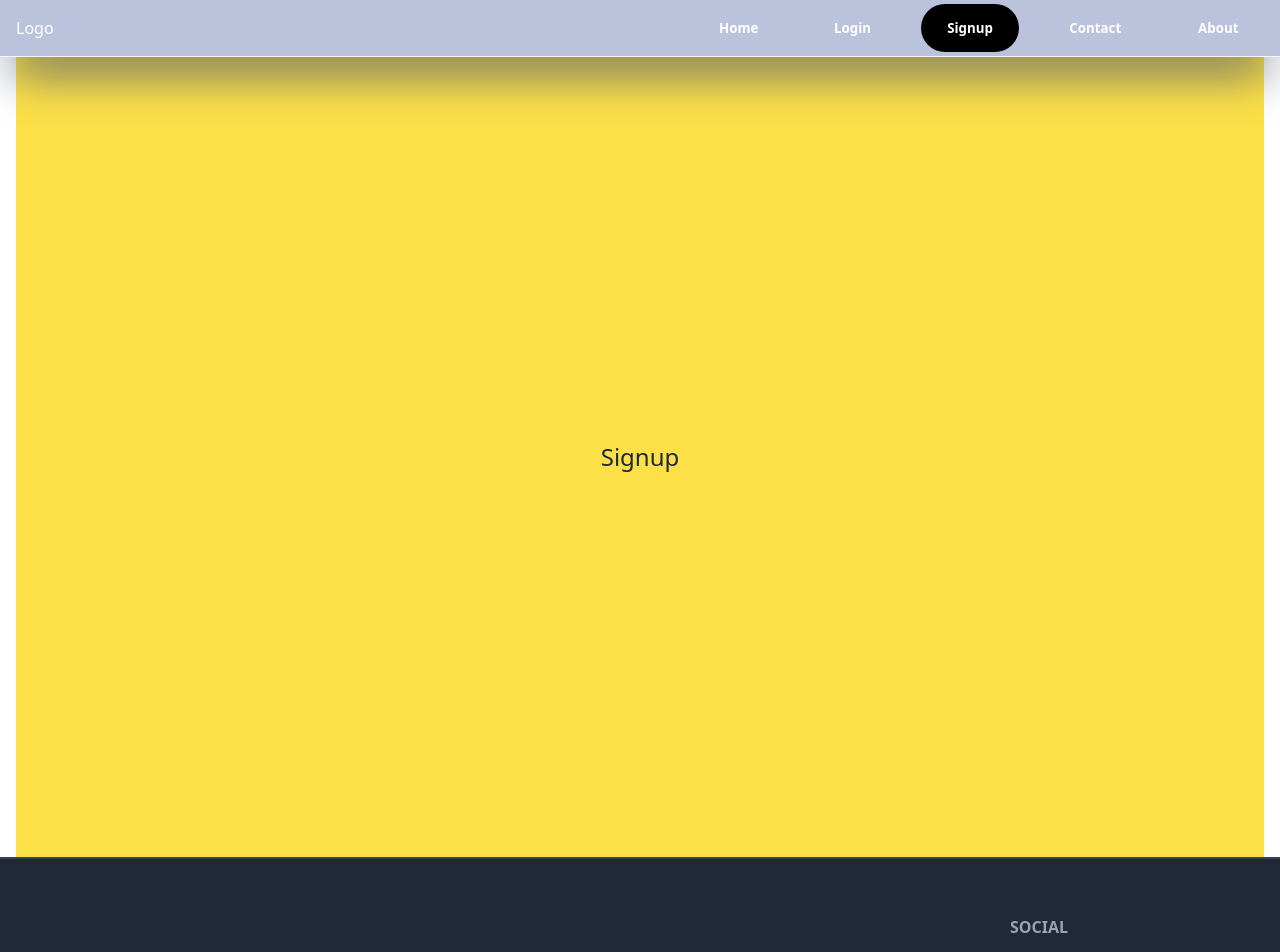
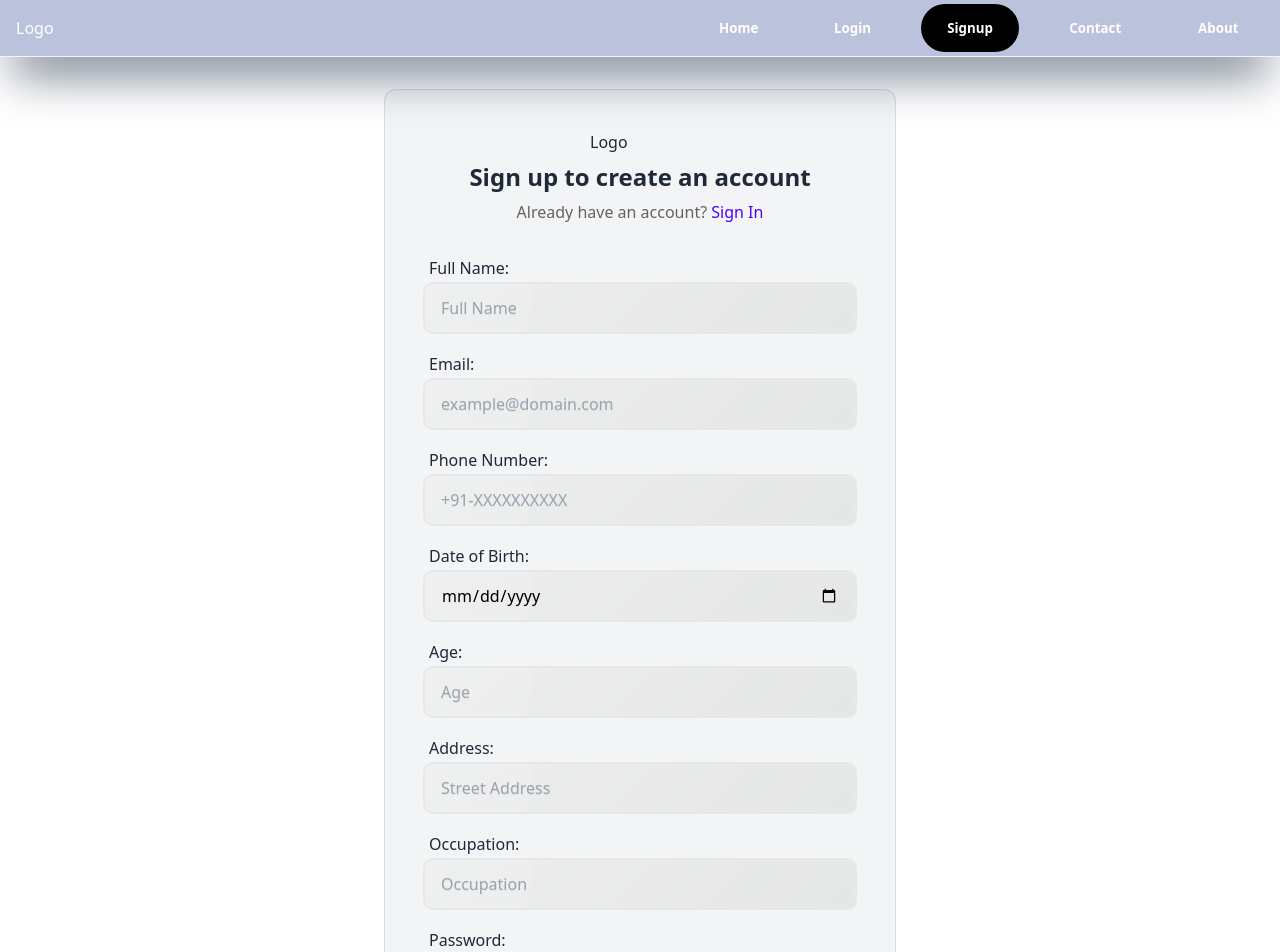
Before and after one commit to TBS96/neuroAI-client, a React (Vite) app: page /signup in a window 1280 px wide. Shown: the top 952 px of the page. Built offline with nearby package versions, Linux system fonts and the light colour scheme.

Commit message:
create component Signup
wrap it in index.js

wrap it in page Signup

Signed-off-by: TBS96 <9tbs6@proton.me>

```diff
--- /dev/null
+++ b/src/components/Signup.jsx
@@ -0,0 +1,127 @@
+import React, { useState } from 'react'
+import { useForm } from 'react-hook-form';
+import { Link, useNavigate } from 'react-router-dom'
+import { Button, Input } from './index'
+
+function Signup () {
+
+    const navigate = useNavigate();
+
+    const { register, handleSubmit } = useForm();
+
+    const [error, setError] = useState('');
+
+    const [showPass, setShowPass] = useState(false);
+
+    const create = () => {};
+
+    return (
+        <div className='flex items-center justify-center w-full my-8 px-4 sm:px-0'>
+            <div className={`mx-auto w-full max-w-lg bg-gray-100 rounded-xl p-10 border border-black/10`}>
+                <div className='mb-2 flex justify-center'>
+                    <span className='inline-block w-full max-w-[100px]'>
+                        Logo
+                    </span>
+                </div>
+                <h2 className='text-center text-2xl font-bold leading-tight'>Sign up to create an account</h2>
+                <p className='mt-2 text-center text-base text-black/60'>
+                    Already have an account?&nbsp;
+                    <Link to='/login' className='font-medium text-primary transition-all duration-200 hover:underline'>
+                        Sign In
+                    </Link>
+                </p>
+                {error && <p className='text-red-600 mt-8 text-center'>{error}</p>}
+
+                <form onSubmit={handleSubmit(create)} className='mt-8 form-control'>
+                    <div className='space-y-5'>
+                        <Input
+                            label='Full Name: '
+                            type='text'
+                            placeholder='Full Name'
+                            {...register('name', {
+                                required: true,
+                            })}
+                        />
+                        <Input
+                            label='Email: '
+                            placeholder='example@domain.com'
+                            type='email'
+                            {...register('email', {
+                                required: true,
+                                validate: {
+                                    matchPattern: (value) => /^\w+([.-]?\w+)*@\w+([.-]?\w+)*(\.\w{2,3})+$/.test(value) ||
+                                        'Email address must be a valid address',
+                                }
+                            })}
+                        />
+                        <Input
+                            label='Phone Number: '
+                            placeholder='+91-XXXXXXXXXX'
+                            type='tel'
+                            {...register('phone_number', {
+                                required: true,
+                            })}
+                        />
+                        <Input
+                            label='Date of Birth: '
+                            type='date'
+                            {...register('dob', {
+                                required: true,
+                            })}
+                        />
+                        <Input
+                            label='Age: '
+                            placeholder='Age'
+                            type='number'
+                            {...register('age', {
+                                required: true,
+                            })}
+                        />
+                        <Input
+                            label='Address: '
+                            placeholder='Street Address'
+                            type='text'
+                            autocomplete='street-address'
+                            {...register('address', {
+                                required: true,
+                            })}
+                        />
+                        <Input
+                            label='Occupation: '
+                            placeholder='Occupation'
+                            type='text'
+                            {...register('occupation', {
+                                required: true,
+                            })}
+                        />
+                        <Input
+                            label='Password: '
+                            placeholder='✪✪✪✪✪✪✪✪✪✪✪'
+                            type={showPass ? 'text' : 'password'}
+                            {...register('password', {
+                                required: true,
+                            })}
+                        />
+                        <div className='flex items-end sm:flex-col gap-2'>
+                            <Input
+                                label='Confirm Password: '
+                                placeholder='✪✪✪✪✪✪✪✪✪✪✪'
+                                type={showPass ? 'text' : 'password'}
+                                {...register('password', {
+                                    required: true,
+                                })}
+                            />
+                            <input type='checkbox' className='hidden' id='show' onChange={() => setShowPass(!showPass)} />
+                            <label htmlFor="show" className='btn btn-square btn-outline'>{showPass ? 'hide' : 'show'}</label>
+                        </div>
+                        <Button type='submit' className='w-full hover:bg-blue-700'>
+                            Create Account
+                        </Button>
+                    </div>
+                </form>
+            </div>
+        </div>
+    )
+}
+
+export default Signup
--- a/src/components/index.js
+++ b/src/components/index.js
@@ -3,7 +3,8 @@ import Header from "./Header/Header";
 import Container from "./container/Container";
 import Button from "./Button";
 import Footer from "./Footer/Footer";
-import Login from './Login'
+import Login from './Login';
+import Signup from "./Signup";
 
 export {
     Input,
@@ -11,5 +12,6 @@ export {
     Container,
     Button,
     Footer,
-    Login
+    Login,
+    Signup,
 }
--- a/src/pages/Signup.jsx
+++ b/src/pages/Signup.jsx
@@ -1,8 +1,11 @@
 import React from 'react'
+import { Signup as SignupComponent } from '../components'
 
 function Signup() {
     return (
-        <div className='h-screen grid place-content-center text-2xl bg-yellow-300'>Signup</div>
+        <div>
+            <SignupComponent />
+        </div>
     )
 }
 
```
